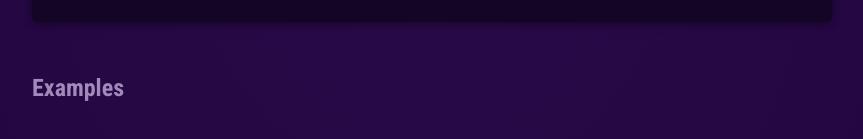
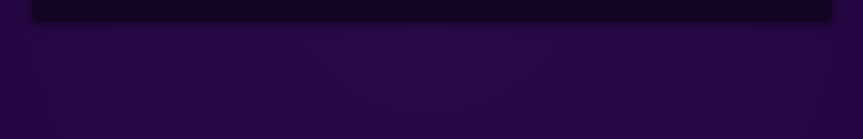
Before and after one commit to churbr/react-basics-v2, a React (Vite) app: page / in a window 1280 px wide. Shown: the part 677-816 px from the top of the page, without its empty margins (208-1071 px from the left). Built offline with nearby package versions, Linux system fonts and the light colour scheme.

Commit message:
Created separate directory for Header component & Styles v2

```diff
--- a/src/App.jsx
+++ b/src/App.jsx
@@ -20,12 +20,6 @@ function App() {
             <CoreConcept {...CORE_CONCEPTS[3]} />
           </ul>
         </section>
-        <section id="examples">
-          <h2>Examples</h2>
-          <menu>
-
-          </menu>
-        </section>
       </main>
     </div>
   );
```
